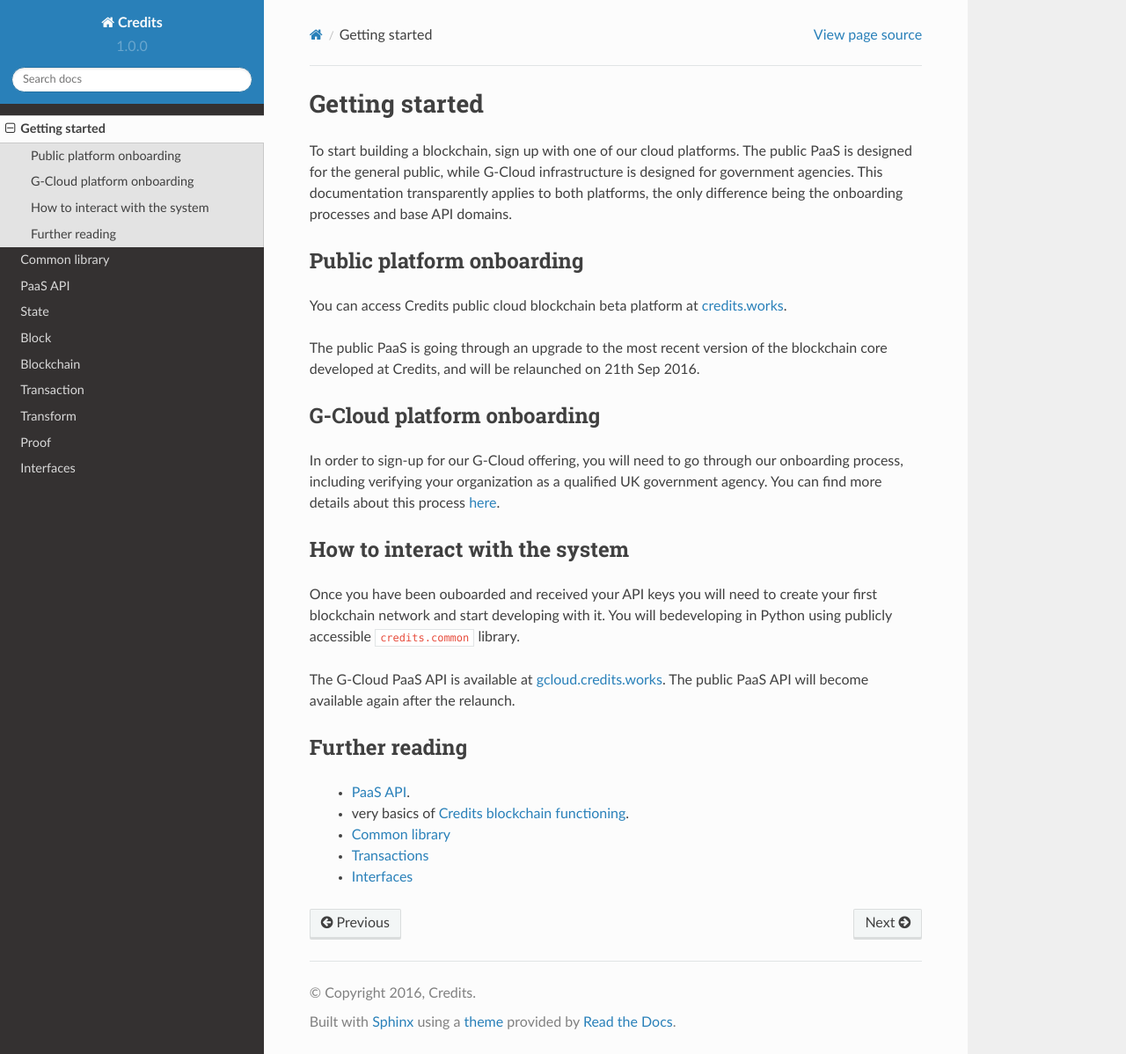
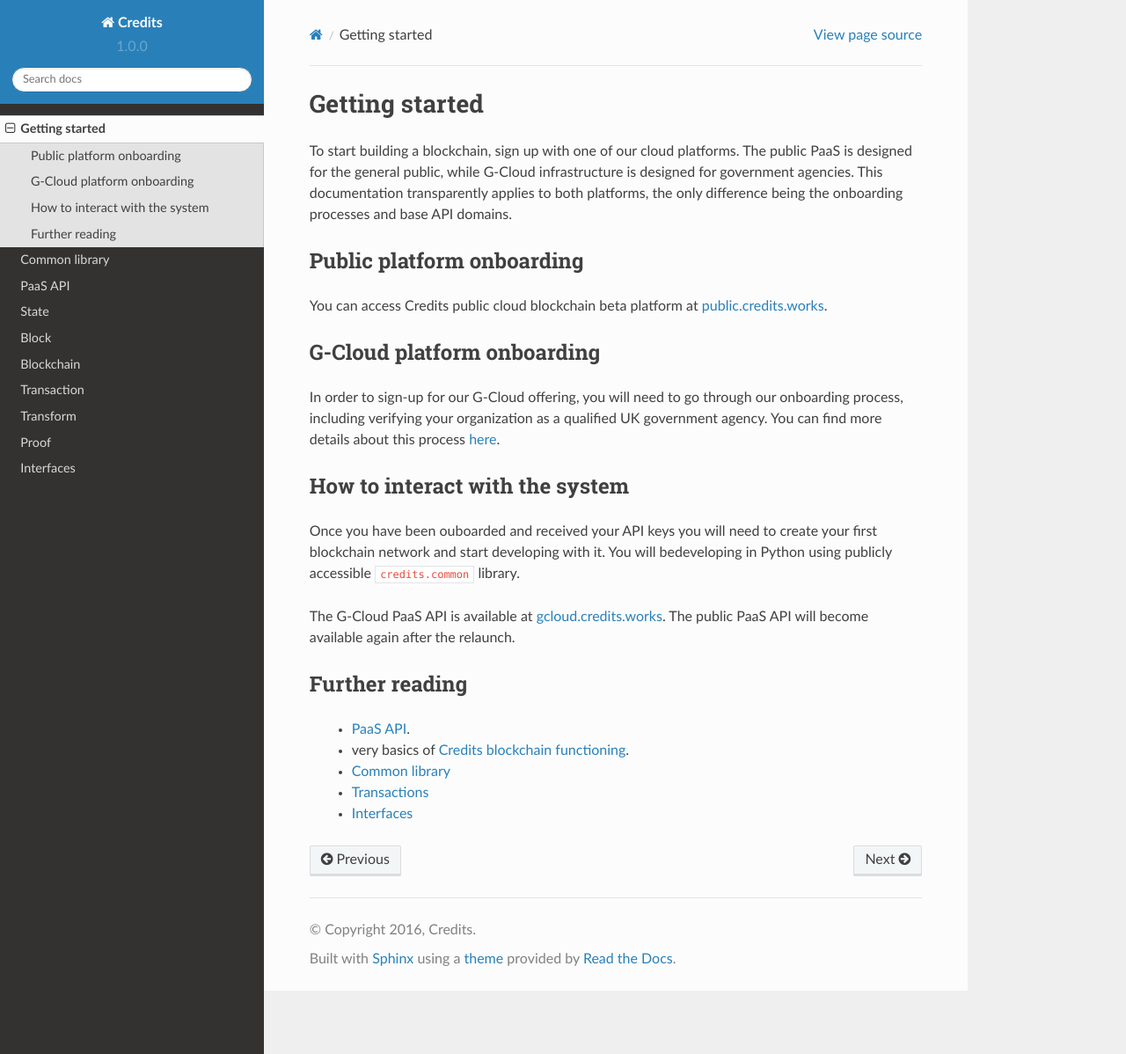
Before and after one commit to voodoo12345/credits-docs, a Sphinx documentation site: the page built from source/getting_started.rst, in a window 1280 px wide and 1198 px high. Shown: the whole window at 88% size. Built offline with Sphinx 7.4.7 and the Read the Docs theme 2.0.0, drawn with Linux system fonts in a browser that asks for light colours; pages that are not in the unit, such as notebooks, are missing from menus.

Commit message:
- public launched

```diff
--- a/source/getting_started.rst
+++ b/source/getting_started.rst
@@ -13,11 +13,8 @@
 Public platform onboarding
 ^^^^
 
-You can access Credits public cloud blockchain beta platform at `credits.works
-<https://credits.works>`_.
-
-The public PaaS is going through an upgrade to the most recent version of the
-blockchain core developed at Credits, and will be relaunched on 21th Sep 2016.
+You can access Credits public cloud blockchain beta platform at `public.credits.works
+<https://public.credits.works>`_.
 
 G-Cloud platform onboarding
 ^^^^
```
